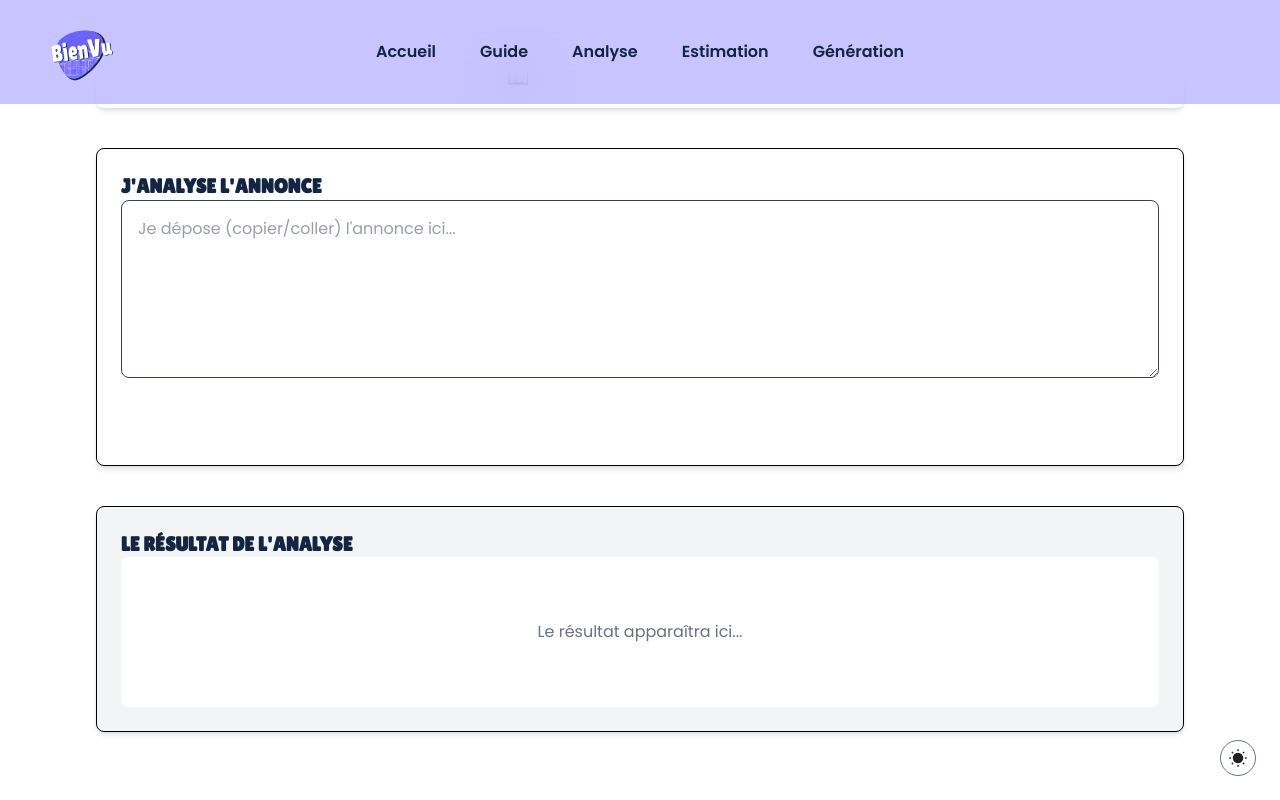
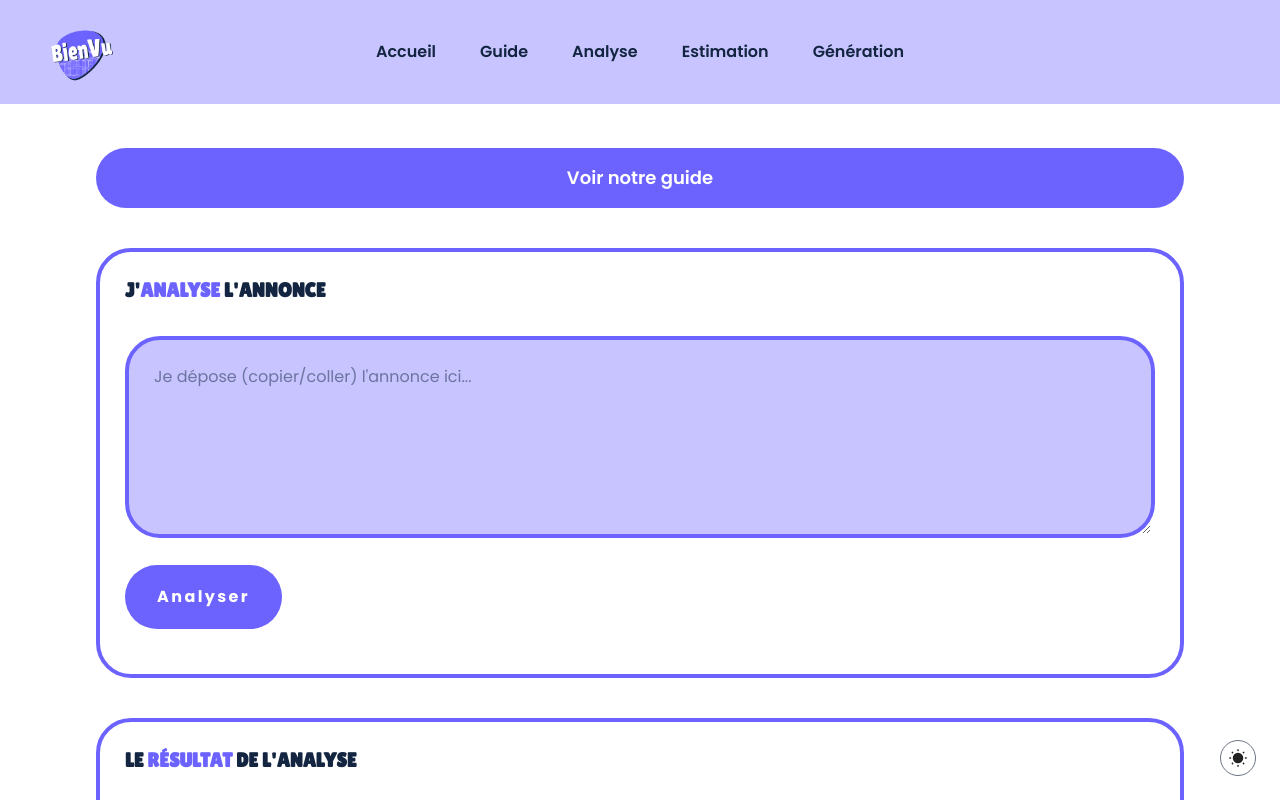
Before and after one commit to yannisduvignau/project-bien-vu-front, a React (Vite) app: page /analyse in a window 1280 px wide. Shown: the top 800 px of the page. Built offline with nearby package versions, Linux system fonts and the light colour scheme.

Commit message:
Feature : Full review Pages - Analyse + Estimation + Generation
- Module GuideSection

- Ajout de motion

```diff
--- a/package.json
+++ b/package.json
@@ -16,6 +16,7 @@
     "@tailwindcss/vite": "^4.0.6",
     "antd": "^5.24.1",
     "axios": "^1.7.9",
+    "motion": "^12.4.10",
     "react": "^19.0.0",
     "react-dom": "^19.0.0",
     "react-router-dom": "^7.1.5",
--- a/src/App.css
+++ b/src/App.css
@@ -37,6 +37,10 @@ p {
   color: var(--secondary-color);
   margin: 0;
   padding: 0;
+}
+
+.text-classic {
+  color: var(--secondary-color);
 }
 
 h1,
@@ -109,8 +113,6 @@ p {
   cursor: pointer;
 }
 
-
-
 /* html, body { height: 100%; width: 100%; } */
 body { margin: 0; font-family: "Poppins", sans-serif; }
 
@@ -128,7 +130,7 @@ body { margin: 0; font-family: "Poppins", sans-serif; }
 /* *** TEXTES *** */
 
 .text-light {
-  color: #fff
+  color: #fff;
 }
 
 .text-night {
@@ -152,6 +154,10 @@ body { margin: 0; font-family: "Poppins", sans-serif; }
 
 .bg-plain {
   background-color: var(--primary-color);
+  border-radius: 35px;
+}
+
+.b-around {
   border-radius: 35px;
 }
 
--- a/src/App.tsx
+++ b/src/App.tsx
@@ -8,6 +8,7 @@ import Header from "./views/components/Header";
 import BackToTop from "./views/components/BackToTop";
 import Footer from "./views/components/Footer";
 import { navLinks } from "./navLinks";
+import { motion } from "motion/react";
 
 function App() {
   const { theme, toggleTheme } = useTheme();
--- a/src/views/Analyse.tsx
+++ b/src/views/Analyse.tsx
@@ -1,33 +1,40 @@
 import { memo } from "react";
+import GuideSection from "../views/components/GuideSection";
 
-const Analyse = memo(() => {
+const steps: { title: string; description: string }[] = [
+  { title: "Copiez", description: "Copiez une annonce immobilière (SeLoger, LeBonCoin, Century21...)" },
+  { title: "Sélectionnez", description: "Sélectionnez votre outil BienVu : Analyser / Estimer / Générer" },
+  { title: "Collez", description: 'Collez l\'annonce dans "Déposer l\'annonce ici:"' },
+  { title: "Cliquez", description: "Cliquez sur envoyer l'annonce pour traiter votre demande" },
+  { title: "Résultat", description: "Tadam ! Le résultat apparaît généré par l'IA" },
+];
+
+const Analyse: React.FC = memo(() => {
   return (
-    <section className="container mx-auto py-12 px-6 space-y-10">
+    <section className="container mx-auto py-12 px-6 space-y-10 mt-25">
 
-      {/* 1️⃣ Voir notre guide */}
-      <div className="bg-primary text-white text-center py-4 rounded-lg shadow-md">
-        <a href="/guide" className="text-lg font-semibold hover:underline">
-          📖 Voir notre guide d'analyse
-        </a>
-      </div>
+      {/* Guide */}
+      <GuideSection title="Voir notre guide" steps={steps} />
 
-      {/* 2️⃣ J'analyse l'annonce */}
-      <div className="p-6 border rounded-lg shadow-md bg-white">
-        <h2 className="text-2xl font-bold text-primary mb-4">J'analyse l'annonce</h2>
+      {/* Annonce à analyser */}
+      <div className="p-6 border bg-around">
+        <h2 className="text-2xl font-bold text-primary mb-4">
+          J'<span style={{ color: "var(--primary-color)" }}>analyse</span> l'annonce
+        </h2>
         <textarea
-          className="w-full p-4 border rounded-lg text-gray-700 focus:outline-none focus:ring-2 focus:ring-primary"
+          className="w-full text-classic p-4 mt-8 bg-plain-transp bg-around outline-none placeholder-secondary"
           rows={6}
           placeholder="Je dépose (copier/coller) l'annonce ici..."
         ></textarea>
-        <button className="mt-4 bg-primary text-white py-2 px-6 rounded-lg hover:bg-opacity-80 transition">
+        <button className="mt-5 bg-primary text-light bold bg-plain py-5 px-8 my-5 hover:bg-opacity-80 transition tracking-[0.15em]">
           Analyser
         </button>
       </div>
 
-      {/* 3️⃣ Le résultat de l'analyse */}
-      <div className="p-6 border rounded-lg shadow-md bg-gray-100">
-        <h2 className="text-2xl font-bold text-primary mb-4">Le résultat de l'analyse</h2>
-        <div className="bg-white p-4 rounded-lg min-h-[150px] flex items-center justify-center text-gray-500">
+      {/* Le résultat de l'analyse */}
+      <div className="p-6 border bg-around ">
+        <h2 className="text-2xl font-bold text-primary mb-4">Le <span style={{ color: "var(--primary-color)" }}>résultat</span> de l'analyse</h2>
+        <div className="text-classic b-around px-6 py-4 min-h-[150px] flex items-center justify-start mt-8 bg-plain-transp">
            Le résultat apparaîtra ici...
         </div>
       </div>
--- a/src/views/Estimation.tsx
+++ b/src/views/Estimation.tsx
@@ -1,37 +1,42 @@
 import { memo } from "react";
+import GuideSection from "../views/components/GuideSection";
 
-const Estimation = memo(() => {
+const steps: { title: string; description: string }[] = [
+  { title: "Copiez", description: "Copiez une annonce immobilière (SeLoger, LeBonCoin, Century21...)" },
+  { title: "Sélectionnez", description: "Sélectionnez votre outil BienVu : Analyser / Estimer / Générer" },
+  { title: "Collez", description: 'Collez l\'annonce dans "Déposer l\'annonce ici:"' },
+  { title: "Cliquez", description: "Cliquez sur envoyer l'annonce pour traiter votre demande" },
+  { title: "Résultat", description: "Tadam ! Le résultat apparaît généré par l'IA" },
+];
+
+const Estimation: React.FC = memo(() => {
   return (
-    <section className="container mx-auto py-12 px-6 space-y-10">
+    <section className="container mx-auto py-12 px-6 space-y-10 mt-25">
 
       {/* Guide */}
-      <div className="bg-primary text-white text-center py-4 rounded-full">
-        <a href="/guide" className="text-lg font-semibold hover:underline">
-          Voir notre guide d'estimation
-        </a>
-      </div>
+      <GuideSection title="Voir notre guide" steps={steps} />
 
       {/* Annonce à estimer */}
-      <div className="p-6 border border-primary">
+      <div className="p-6 bg-around">
         <h2 className="text-2xl font-bold text-primary mb-4">
           J'<span style={{ color: "var(--primary-color)" }}>estime</span> l'annonce
         </h2>
         <textarea
-          className="w-full p-4 border rounded-lg text-gray-700 focus:outline-none focus:ring-2 focus:ring-primary"
+          className="w-full text-classic p-4 mt-8 bg-plain-transp bg-around outline-none placeholder-secondary"
           rows={6}
           placeholder="Je dépose (copier/coller) l'annonce ici..."
         ></textarea>
-        <button className="mt-4 bg-primary text-white py-2 px-6 rounded-lg hover:bg-opacity-80 transition">
+        <button className="mt-5 bg-primary text-light bold bg-plain py-5 px-8 my-5 hover:bg-opacity-80 transition tracking-[0.15em]">
           Estimer
         </button>
       </div>
 
       {/* Résultat de l'estimation */}
-      <div className="p-6 border border-primary">
+      <div className="p-6 bg-around">
         <h2 className="text-2xl font-bold text-primary mb-4">
           Le <span style={{ color: "var(--primary-color)" }}>résultat</span> de l'estimation
         </h2>
-        <div className="bg-white p-4 rounded-lg min-h-[150px] flex items-center justify-center text-gray-500">
+        <div className="text-classic b-around px-6 py-4 min-h-[150px] flex items-center justify-start mt-8 bg-plain-transp">
           Le résultat apparaîtra ici...
         </div>
       </div>
--- a/src/views/Generation.tsx
+++ b/src/views/Generation.tsx
@@ -1,37 +1,44 @@
 import { memo } from "react";
+import GuideSection from "../views/components/GuideSection";
 
-const Generation = memo(() => {
+const steps: { title: string; description: string }[] = [
+  { title: "Copiez", description: "Copiez une annonce immobilière (SeLoger, LeBonCoin, Century21...)" },
+  { title: "Sélectionnez", description: "Sélectionnez votre outil BienVu : Analyser / Estimer / Générer" },
+  { title: "Collez", description: 'Collez l\'annonce dans "Déposer l\'annonce ici:"' },
+  { title: "Cliquez", description: "Cliquez sur envoyer l'annonce pour traiter votre demande" },
+  { title: "Résultat", description: "Tadam ! Le résultat apparaît généré par l'IA" },
+];
+
+const Generation: React.FC = memo(() => {
   return (
-    <section className="container mx-auto py-12 px-6 space-y-10">
+    <section className="container mx-auto py-12 px-6 space-y-10 mt-25">
 
       {/* Guide */}
-      <div className="bg-primary text-white text-center py-4 rounded-full">
-        <a href="/guide" className="text-lg font-semibold hover:underline">
-          Voir notre guide de génération d'annonces
-        </a>
-      </div>
+      <GuideSection title="Voir notre guide" steps={steps} />
 
       {/* Générer une annonce */}
-      <div className="p-6 border border-primary">
+      <div className="p-6 bg-around">
         <h2 className="text-2xl font-bold text-primary mb-4">
           Je <span style={{ color: "var(--primary-color)" }}>génère</span> une annonce
         </h2>
         <textarea
-          className="w-full p-4 border rounded-lg text-gray-700 focus:outline-none focus:ring-2 focus:ring-primary"
+          className="w-full text-classic p-4 mt-8 bg-plain-transp bg-around outline-none placeholder-secondary"
           rows={6}
-          placeholder="Décrivez votre bien immobilier ici..."
+          placeholder="Je dépose (copier/coller) l'annonce ici..."
         ></textarea>
-        <button className="mt-4 bg-primary text-white py-2 px-6 rounded-lg hover:bg-opacity-80 transition">
+
+
+        <button className="mt-5 bg-primary text-light bold bg-plain py-5 px-8 my-5 hover:bg-opacity-80 transition tracking-[0.15em]">
           Générer
         </button>
       </div>
 
       {/* Résultat de la génération */}
-      <div className="p-6 border border-primary">
+      <div className="p-6 bg-around">
         <h2 className="text-2xl font-bold text-primary mb-4">
           Le <span style={{ color: "var(--primary-color)" }}>résultat</span> de la génération
         </h2>
-        <div className="bg-white p-4 rounded-lg min-h-[150px] flex items-center justify-center text-gray-500">
+        <div className="text-classic b-around px-6 py-4 min-h-[150px] flex items-center justify-start mt-8 bg-plain-transp">
           L'annonce générée apparaîtra ici...
         </div>
       </div>
--- /dev/null
+++ b/src/views/components/GuideSection.tsx
@@ -0,0 +1,66 @@
+import { useState } from "react";
+
+// Définition du type pour les étapes du guide
+interface Step {
+  title: string;
+  description: string;
+}
+
+// Définition des props du composant
+interface GuideSectionProps {
+  title?: string;
+  steps: Step[];
+}
+
+const GuideSection: React.FC<GuideSectionProps> = ({ title = "Voir notre guide", steps }) => {
+  const [isOpen, setIsOpen] = useState<boolean>(false);
+
+  const filteredSteps = steps.filter((_, index) => index !== 1);
+
+  return (
+    <div className="text-center">
+      {/* Bouton */}
+      <div
+        className="bg-primary text-light text-center py-4 bg-plain cursor-pointer"
+        onClick={() => setIsOpen(!isOpen)}
+      >
+        <span className="text-lg font-semibold">{title}</span>
+      </div>
+
+      {/* Contenu */}
+      <div
+        className={`overflow-hidden transition-all duration-300 ${
+          isOpen ? "max-h-[800px] opacity-100" : "max-h-0 opacity-0"
+        }`}
+      >
+        <div className="p-6 bg-around mt-4 rounded-lg shadow-lg">
+          <h3 className="text-xl font-bold text-primary mb-4">Guide étape par étape</h3>
+
+          <div className="space-y-4 mt-5">
+            {filteredSteps.map((step, index) => (
+              <div
+                key={index}
+                className="flex items-center gap-4 bg-around p-3 rounded-lg mx-auto max-w-[600px]"
+              >
+                {/* Numéro*/}
+                <div className="number flex items-center justify-center w-[45px] h-[45px] rounded-full bg-primary text-2xl font-bold bg-dot">
+                  <span>{index + 1}</span>
+                </div>
+
+                {/* Texte */}
+                <div className="step-text flex-1 text-center">
+                  <h3 className="text-lg font-bold">
+                    <span className="text-exerg uppercase">{step.title}</span>
+                  </h3>
+                  <p className="text-sm">{step.description}</p>
+                </div>
+              </div>
+            ))}
+          </div>
+        </div>
+      </div>
+    </div>
+  );
+};
+
+export default GuideSection;
```
Also changed, not shown: src/views/components/Header.tsx (+2 -5 lines), 1 other file (tests, documents, lock files or other folders).
